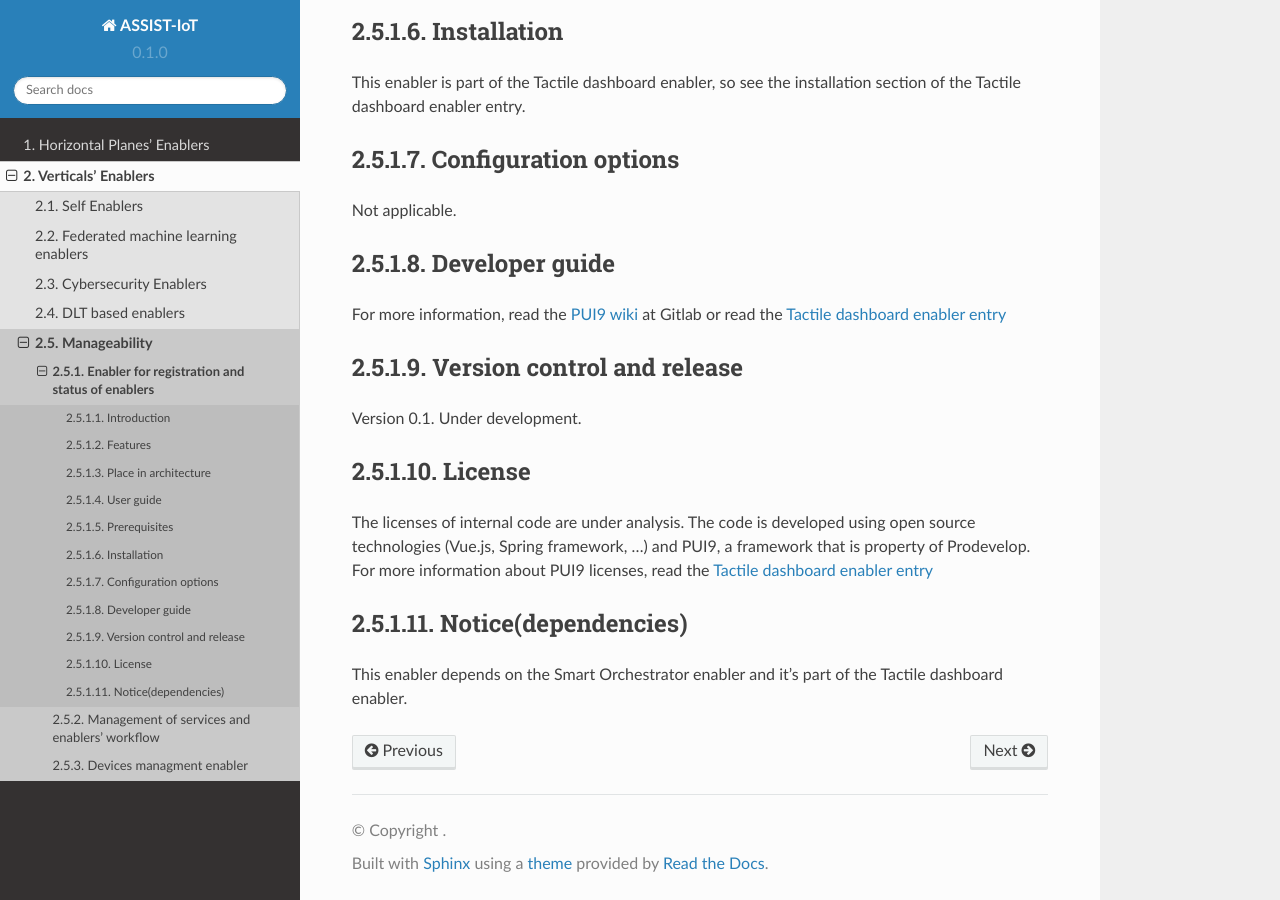
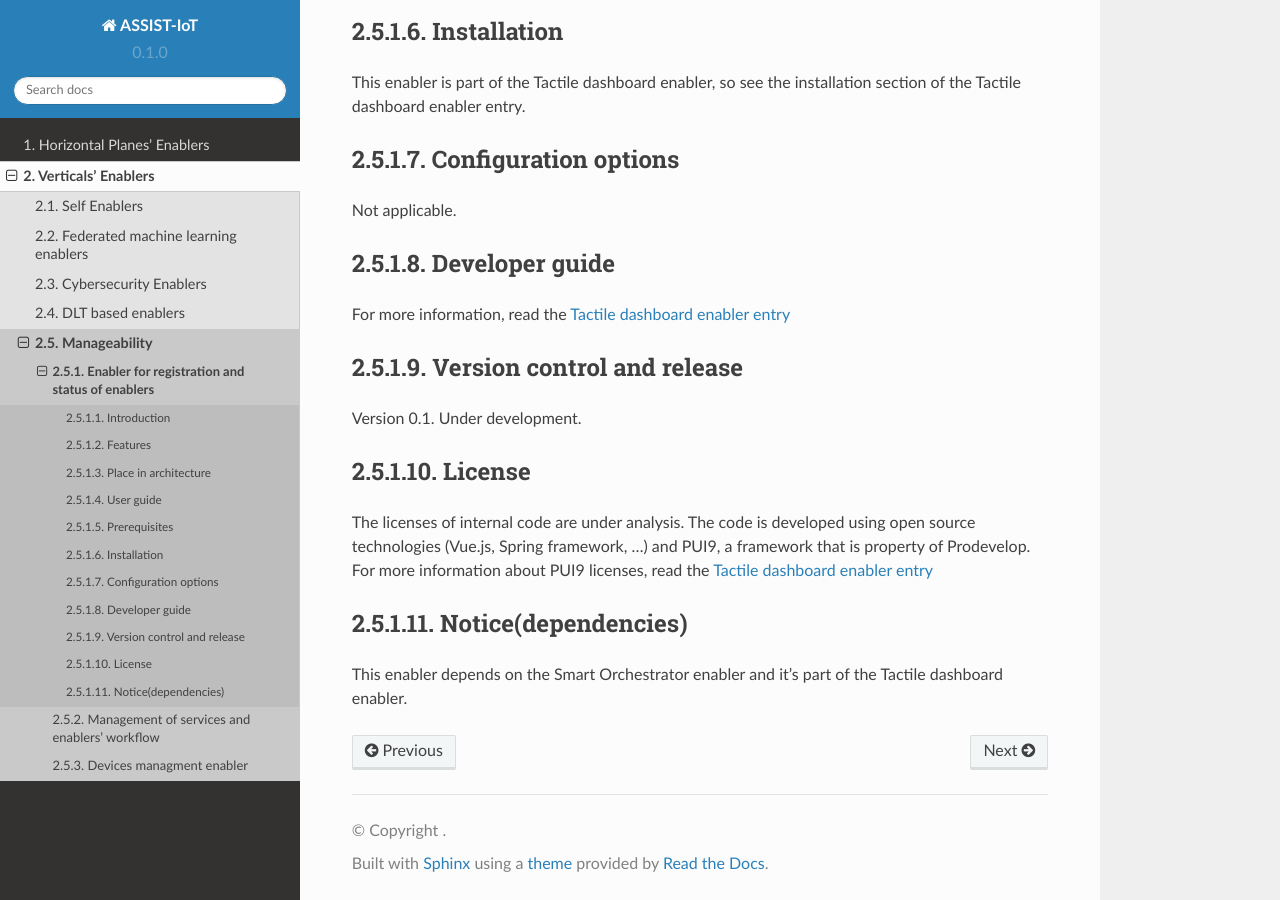
Before and after one commit to assist-iot/assist-iot-documentation, a Sphinx documentation site: the page built from docs/source/verticals/manageability/registration_and_status_enabler.rst, in a window 1280 px wide and 900 px high, scrolled down 3240 px. Built offline with Sphinx 7.4.7 and the Read the Docs theme 2.0.0, drawn with Linux system fonts in a browser that asks for light colours.

Commit message:
Delete references to Gitlab in manageability

```diff
--- a/docs/source/verticals/manageability/devices_management_enabler.rst
+++ b/docs/source/verticals/manageability/devices_management_enabler.rst
@@ -131,8 +131,7 @@ Not applicable.
 ***************
 Developer guide
 ***************
-For more information, read the `PUI9 wiki <https://gitlab.assist-iot.eu/wp4/applications/dashboard-pui9/-/wikis/home>`_ at Gitlab
-or read the `Tactile dashboard enabler entry <https://assist-iot-enablers-documentation.readthedocs.io/en/latest/horizontal_planes/application/tactile_dashboard_enabler.html>`_
+For more information, read the `Tactile dashboard enabler entry <https://assist-iot-enablers-documentation.readthedocs.io/en/latest/horizontal_planes/application/tactile_dashboard_enabler.html>`_
 
 ***************************
 Version control and release
--- a/docs/source/verticals/manageability/registration_and_status_enabler.rst
+++ b/docs/source/verticals/manageability/registration_and_status_enabler.rst
@@ -89,8 +89,7 @@ Not applicable.
 ***************
 Developer guide
 ***************
-For more information, read the `PUI9 wiki <https://gitlab.assist-iot.eu/wp4/applications/dashboard-pui9/-/wikis/home>`_ at Gitlab
-or read the `Tactile dashboard enabler entry <https://assist-iot-enablers-documentation.readthedocs.io/en/latest/horizontal_planes/application/tactile_dashboard_enabler.html>`_
+For more information, read the `Tactile dashboard enabler entry <https://assist-iot-enablers-documentation.readthedocs.io/en/latest/horizontal_planes/application/tactile_dashboard_enabler.html>`_
 
 ***************************
 Version control and release
```
